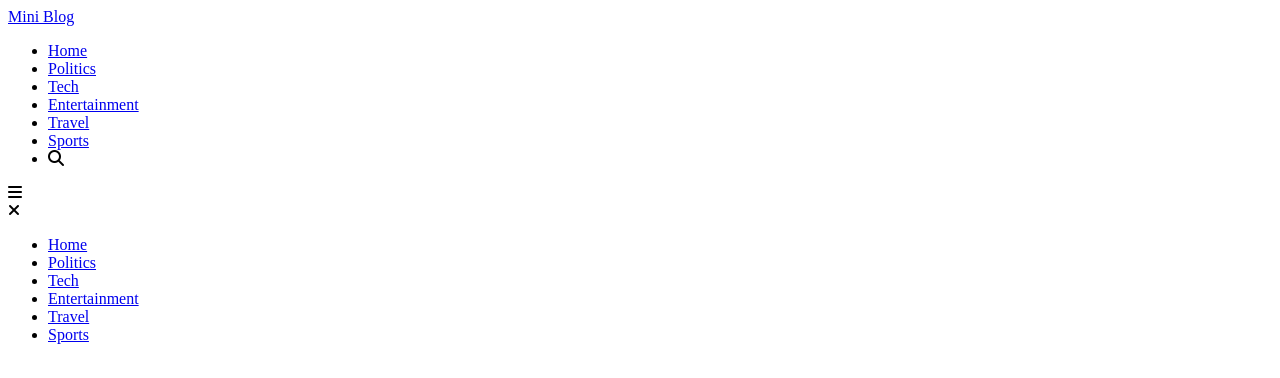
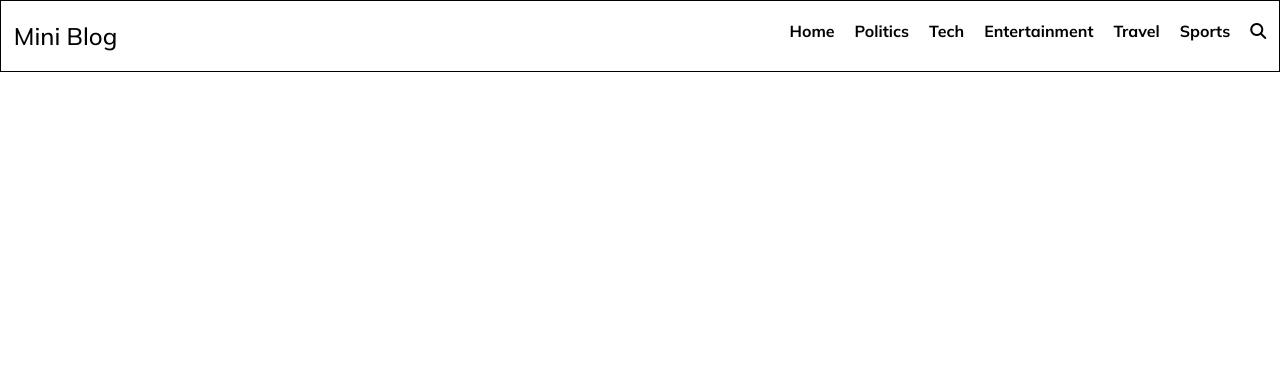
Before and after one commit to ankitsingh5423/my-blog, a plain HTML site: page index.html in a window 1280 px wide. Drawn offline with Linux system fonts and the light colour scheme; the site is published under a folder, as on GitHub Pages, so addresses that start at the root find nothing.

Commit message:
change the link of the pages

```diff
--- a/index.html
+++ b/index.html
@@ -8,8 +8,8 @@
     <link rel="stylesheet" href="https://cdnjs.cloudflare.com/ajax/libs/font-awesome/6.4.2/css/all.min.css"
         integrity="sha512-z3gLpd7yknf1YoNbCzqRKc4qyor8gaKU1qmn+CShxbuBusANI9QpRohGBreCFkKxLhei6S9CQXFEbbKuqLg0DA=="
         crossorigin="anonymous" referrerpolicy="no-referrer" />
-    <link rel="stylesheet" href="/assets/css/style.css">
-    <script defer src="/assets/js/main.js"></script>
+    <link rel="stylesheet" href="./assets/css/style.css">
+    <script defer src="./assets/js/main.js"></script>
 </head>
 
 <body>
```
